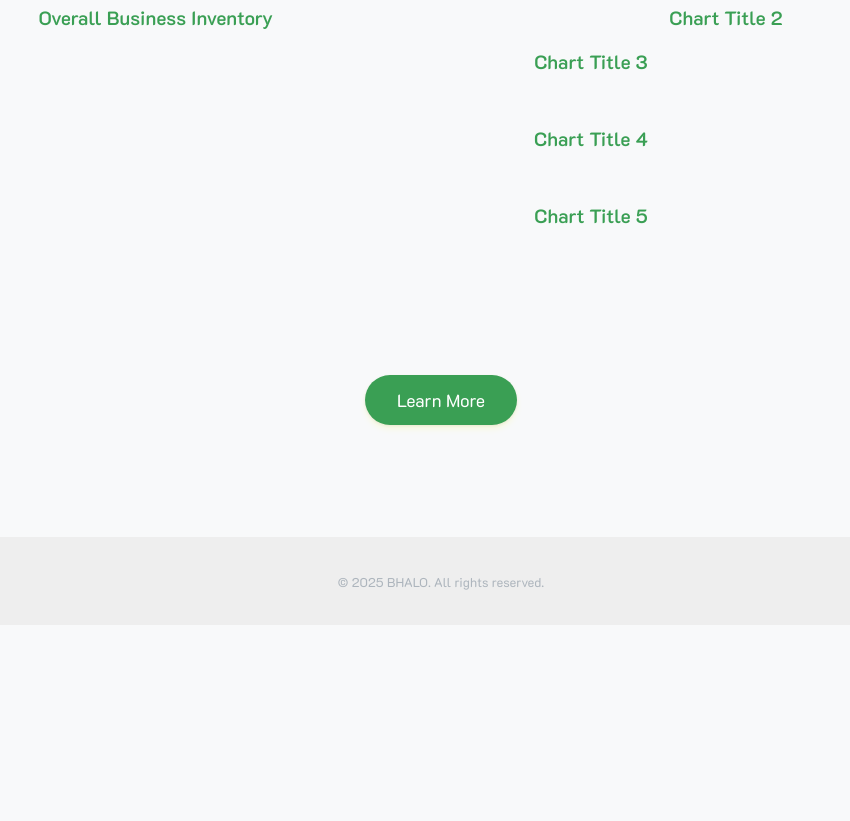
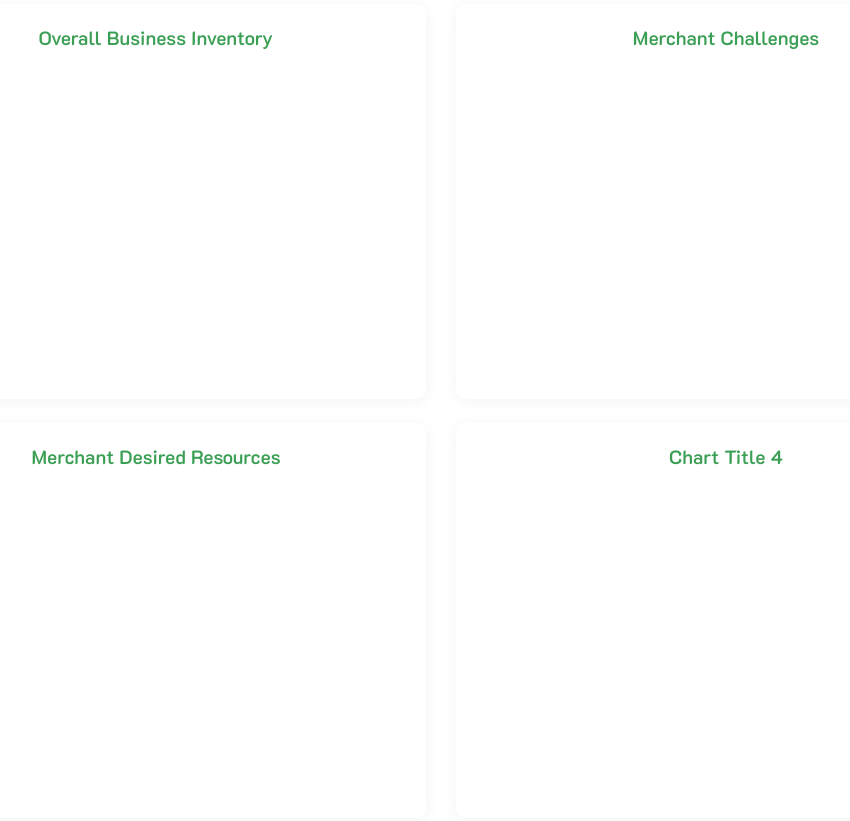
Before and after one commit to FrogCheese/bhaloCDNA, a plain HTML site: page index.html in a window 1280 px wide. Shown: the part 516-1337 px from the top of the page, without its empty margins (199-1049 px from the left). Before the commit the page ends 1141 px from the top, so only its background shows below. Drawn offline with nearby package versions, Linux system fonts and the light colour scheme; a script that the page names is missing.

Commit message:
Changed charts formatting

```diff
--- a/index.html
+++ b/index.html
@@ -14,8 +14,13 @@
     <style>
         body {
             font-family: 'K2D', sans-serif;
-            background-color: #f8f9fa;
+            background-color: #ffffff;
             color: #333;
+        }
+        @media (max-width: 768px) {
+            body {
+                background-color: #ffffff;
+            }
         }
         .bg-gradient {
             background: linear-gradient(135deg, #9ad48f, #83c143);
@@ -51,6 +56,33 @@
             margin-bottom: 15px;
             color: #3a9f54;
             text-align: center;
+        }
+        .chart-container {
+            background: #ffffff;
+            border-radius: 10px;
+            box-shadow: 0 2px 15px rgba(0,0,0,0.05);
+            padding: 20px;
+            margin-bottom: 30px;
+            transition: transform 0.3s ease, box-shadow 0.3s ease;
+            height: 100%;
+        }
+        .chart-container:hover {
+            transform: translateY(-5px);
+            box-shadow: 0 5px 20px rgba(0,0,0,0.1);
+        }
+        .chart-wrapper {
+            position: relative;
+            padding-bottom: 56.25%; /* 16:9 Aspect Ratio */
+            height: 0;
+            overflow: hidden;
+        }
+        .chart-wrapper iframe {
+            position: absolute;
+            top: 0;
+            left: 0;
+            width: 100%;
+            height: 100%;
+            border: none;
         }
         .btn-custom {
             background-color: #3a9f54;
@@ -106,44 +138,68 @@
 <section class="py-5">
     <div class="container">
         <div class="row justify-content-center">
-
             <!-- Chart 1 -->
-            <div class="col-lg-6 col-md-8 mb-5">
+            <div class="col-lg-6 col-md-8 mb-4">
+                <div class="chart-container">
                     <div class="chart-title">Overall Business Inventory</div>
+                    <div class="chart-wrapper">
                         <div class="flourish-embed flourish-chart" data-src="visualisation/22903194">
                             <script src="https://public.flourish.studio/resources/embed.js"></script>
                             <noscript><img src="https://public.flourish.studio/visualisation/22903194/thumbnail" width="100%" alt="Chart Visualization" /></noscript>
                         </div>
                     </div>
+                </div>
+            </div>
 
             <!-- Chart 2 -->
-            <div class="col-lg-6 col-md-8 mb-5">
-                <div class="chart-title">Chart Title 2</div>
+            <div class="col-lg-6 col-md-8 mb-4">
+                <div class="chart-container">
+                    <div class="chart-title">Merchant Challenges</div>
+                    <div class="chart-wrapper">
                         <div class="flourish-embed flourish-chart" data-src="visualisation/22917421">
                             <script src="https://public.flourish.studio/resources/embed.js"></script>
                             <noscript>
                                 <img src="https://public.flourish.studio/visualisation/22917421/thumbnail" width="100%" alt="chart visualization" />
                             </noscript>
                         </div>
+                    </div>
+                </div>
+            </div>
 
             <!-- Chart 3 -->
-            <div class="col-lg-6 col-md-8 mb-5">
-                <div class="chart-title">Chart Title 3</div>
-                <div class="flourish-embed flourish-chart" data-src="visualisation/22903194"></div>
+            <div class="col-lg-6 col-md-8 mb-4">
+                <div class="chart-container">
+                    <div class="chart-title">Merchant Desired Resources</div>
+                    <div class="chart-wrapper">
+                        <div class="flourish-embed flourish-chart" data-src="visualisation/22918271">
+                            <script src="https://public.flourish.studio/resources/embed.js"></script>
+                            <noscript>
+                                <img src="https://public.flourish.studio/visualisation/22918271/thumbnail" width="100%" alt="chart visualization" />
+                            </noscript>
+                        </div>
+                    </div>
+                </div>
             </div>
 
             <!-- Chart 4 -->
-            <div class="col-lg-6 col-md-8 mb-5">
+            <div class="col-lg-6 col-md-8 mb-4">
+                <div class="chart-container">
                     <div class="chart-title">Chart Title 4</div>
+                    <div class="chart-wrapper">
                         <div class="flourish-embed flourish-chart" data-src="visualisation/22903194"></div>
+                    </div>
+                </div>
             </div>
 
             <!-- Chart 5 -->
-            <div class="col-lg-6 col-md-8 mb-5">
+            <div class="col-lg-6 col-md-8 mb-4">
+                <div class="chart-container">
                     <div class="chart-title">Chart Title 5</div>
+                    <div class="chart-wrapper">
                         <div class="flourish-embed flourish-chart" data-src="visualisation/22903194"></div>
                     </div>
-
+                </div>
+            </div>
         </div>
 
         <!-- Learn More Button -->
```
Lines whose indentation alone changed are shown as unchanged.
